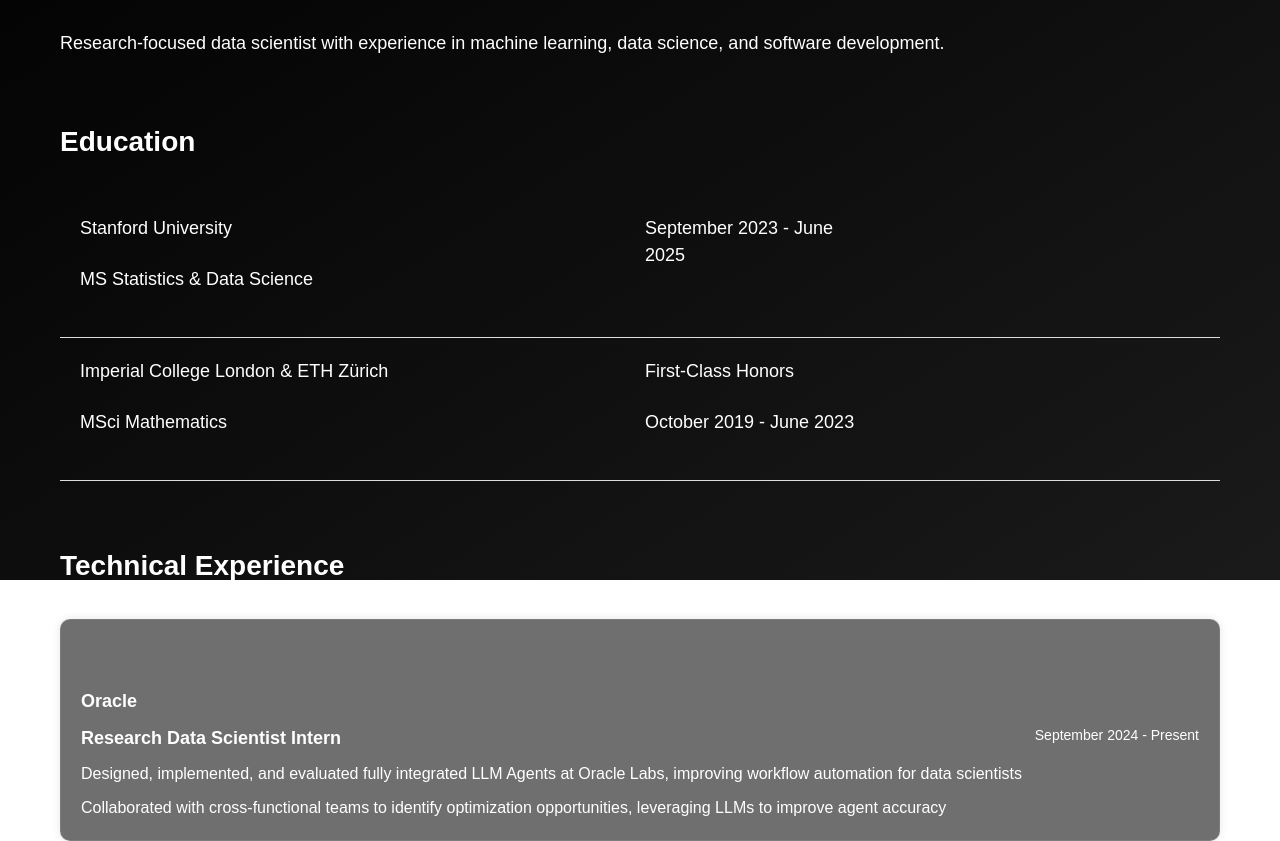
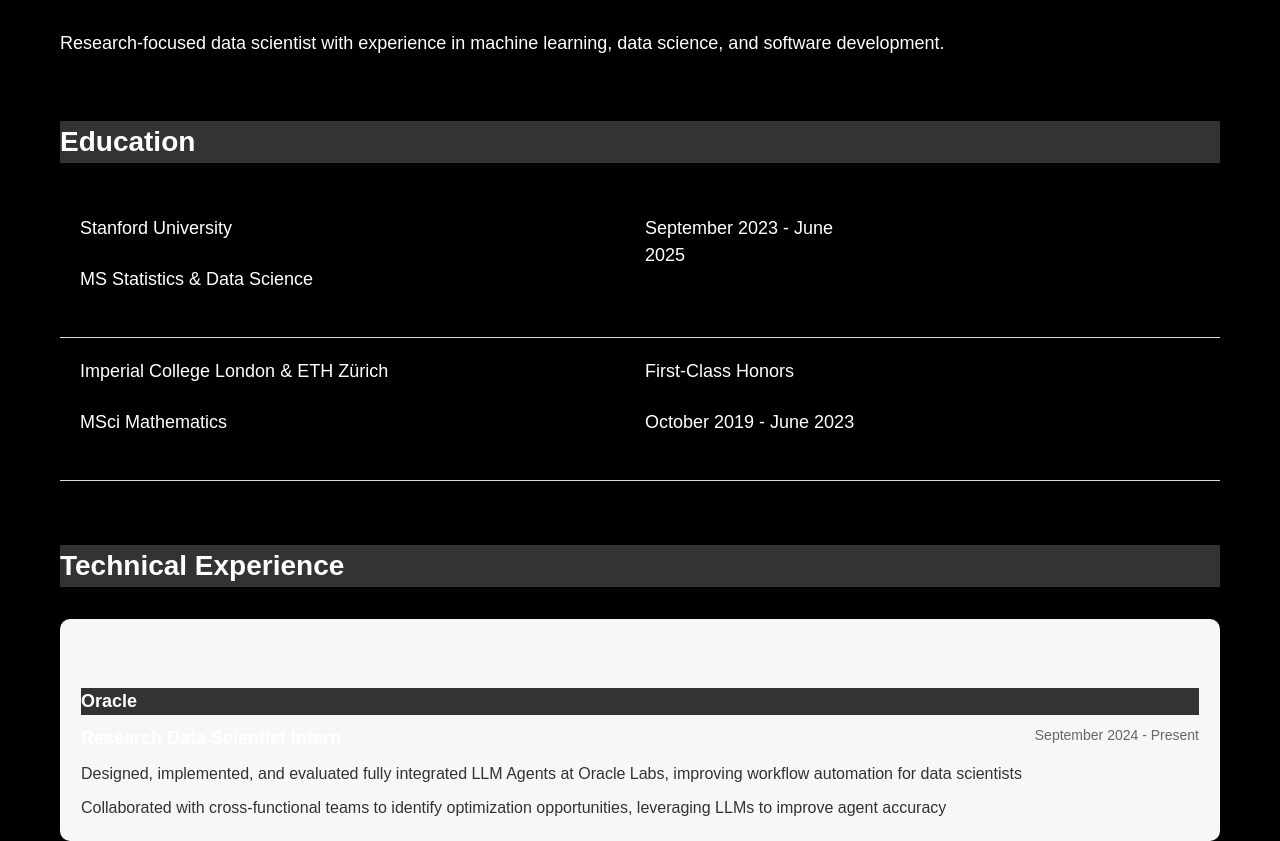
Before and after one commit to kanu-yanis/kanu-yanis.github.io, a plain HTML site: page index.html in a window 1280 px wide. Shown: the part 220-1061 px from the top of the page. Drawn offline with nearby package versions, Linux system fonts and the light colour scheme; no server answers.

Commit message:
Update portfolio website

```diff
--- a/style.css
+++ b/style.css
@@ -9,7 +9,7 @@ body {
   font-size: 18px;
   line-height: 1.5;
   color: #fff;
-  background-color: transparent;
+  background-color: #000;
   position: relative;
   z-index: 1;
 }
@@ -23,7 +23,7 @@ main {
 h1, h2, h3 {
   margin-top: 3rem;
   margin-bottom: 2rem;
-  color: #fff;
+  background-color: #333;
 }
 
 h1 {
@@ -57,11 +57,8 @@ a:hover {
   position: fixed;
   width: 100%;
   height: 100%;
-  z-index: -1;
+  z-index: -10;
   background-color: #000;
-  background-image: linear-gradient(to bottom right, #000000, #1a1a1a);
-  top: 0;
-  left: 0;
 }
 
 nav {
@@ -70,7 +67,7 @@ nav {
   left: 0;
   width: 100%;
   z-index: 2;
-  background-color: #333;
+  background-color: #444;
   padding: 20px;
   text-align: center;
 }
@@ -134,7 +131,7 @@ section {
 }
 
 .education-entry:hover {
-  background-color: rgba(247, 247, 247, 0.1);
+  background-color: #f7f7f7;
 }
 
 .institution {
@@ -169,7 +166,7 @@ section {
 }
 
 .experience-entry.card {
-  background-color: rgba(51, 51, 51, 0.7);
+  background-color: #f7f7f7;
   border-radius: 10px;
   padding: 20px;
   margin-bottom: 2rem;
@@ -192,12 +189,11 @@ section {
 .role-date-line em {
   font-weight: bold;
   font-style: normal;
-  color: #fff;
 }
 
 .dates {
   font-size: 14px;
-  color: #fff;
+  color: #666;
 }
 
 .experience-entry.card ul {
@@ -222,12 +218,11 @@ section {
   font-size: 18px;
   font-weight: bold;
   margin-bottom: 10px;
-  color: #fff;
 }
 
 .experience-entry.card ul li {
   font-size: 16px;
-  color: #fff;
+  color: #333;
 }
 
 .skills-grid {
@@ -256,7 +251,7 @@ section {
 }
 
 .skill-tag {
-  background-color: #333;
+  background-color: #444;
   padding: 10px 20px;
   border-radius: 20px;
   font-size: 14px;
@@ -265,7 +260,7 @@ section {
 }
 
 .skill-tag:hover {
-  background-color: #444;
+  background-color: #555;
 }
 
 #skills h2 {
```
